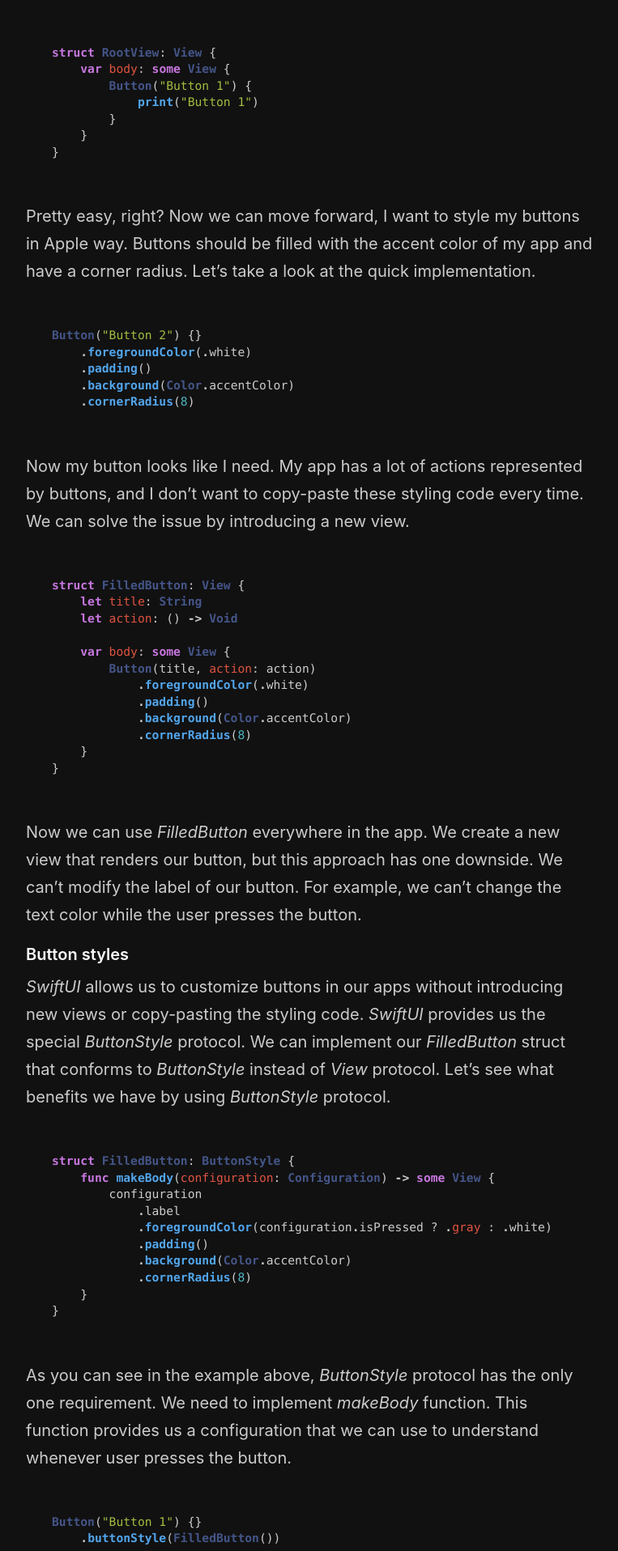
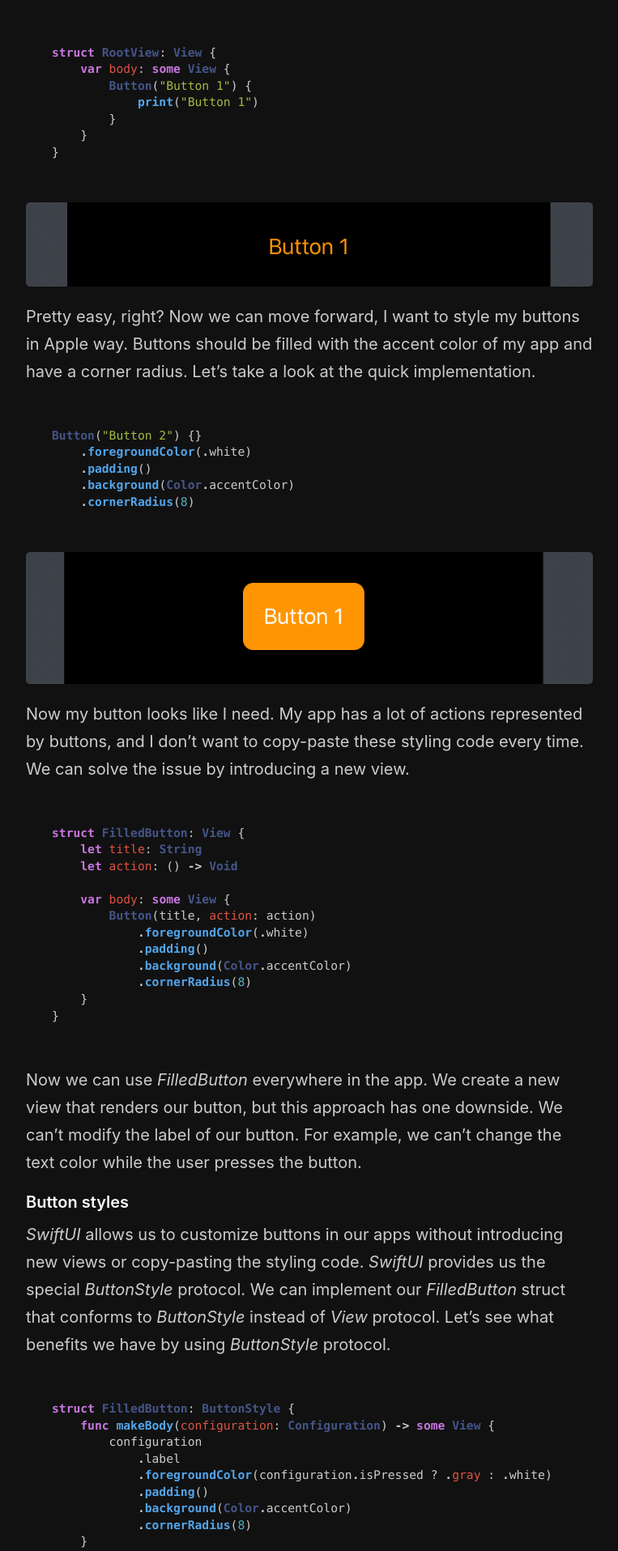
Before and after one commit to mecid/mecid.github.io, a Jekyll site: the page built from _posts/2020-02-19-mastering-buttons-in-swiftui.md, in a window 1280 px wide. Shown: the part 582-2498 px from the top of the page at 81% size, without its empty margins (258-1021 px from the left). Built offline with Jekyll 4.4.1, drawn with Linux system fonts in a browser that asks for light colours.

Commit message:
Update 2020-02-19-mastering-buttons-in-swiftui.md

````diff
--- a/_posts/2020-02-19-mastering-buttons-in-swiftui.md
+++ b/_posts/2020-02-19-mastering-buttons-in-swiftui.md
@@ -19,6 +19,8 @@ struct RootView: View {
 }
 ```
 
+![button](/public/button.png)
+
 Pretty easy, right? Now we can move forward, I want to style my buttons in Apple way. Buttons should be filled with the accent color of my app and have a corner radius. Let's take a look at the quick implementation.
 
 ```swift
@@ -28,6 +30,8 @@ Button("Button 2") {}
     .background(Color.accentColor)
     .cornerRadius(8)
 ```
+
+![button](/public/button1.png)
 
 Now my button looks like I need. My app has a lot of actions represented by buttons, and I don't want to copy-paste these styling code every time. We can solve the issue by introducing a new view.
 
````
